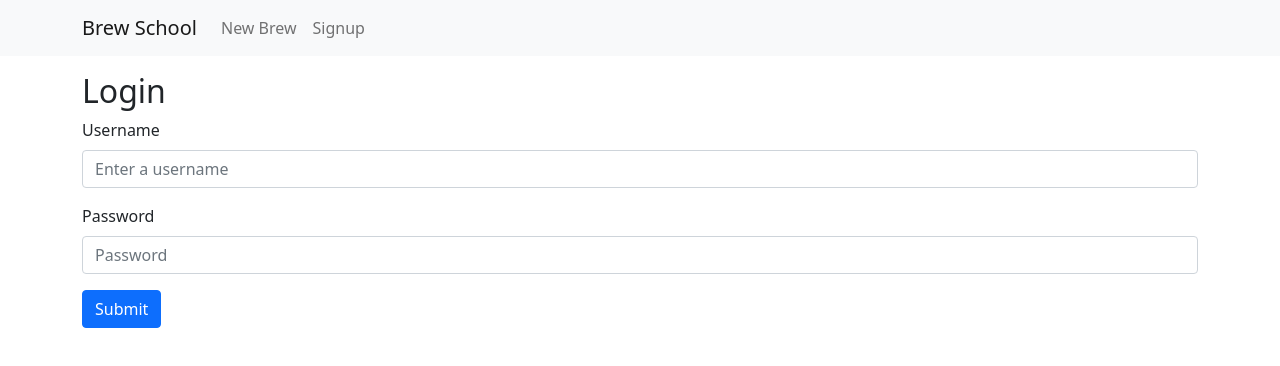
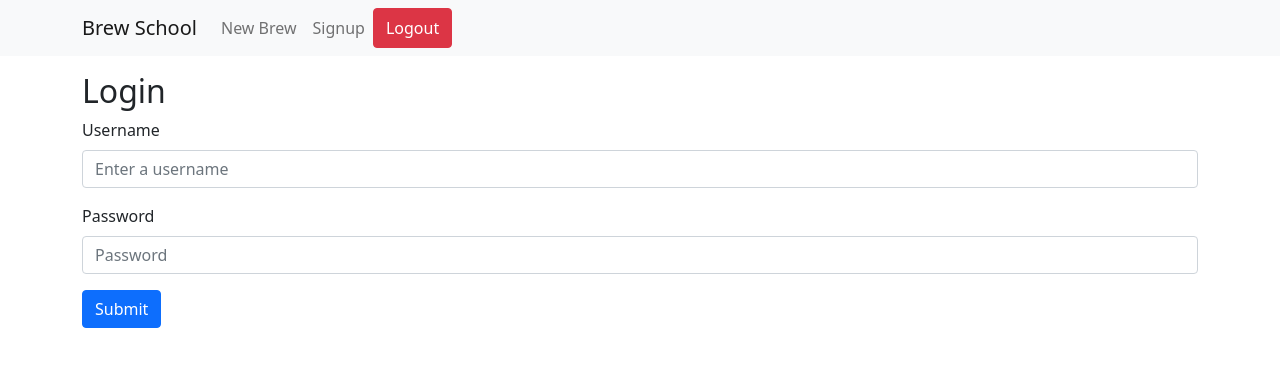
Before and after one commit to harrisongerst/brewSchool-frontend, a React (Create React App) app: page /login in a window 1280 px wide. Shown: the top 366 px of the page. Built offline with nearby package versions, Linux system fonts and the light colour scheme; no server answers.

Commit message:
implement logout button and functionality

```diff
--- a/src/components/Header.js
+++ b/src/components/Header.js
@@ -1,9 +1,18 @@
 import React from 'react';
 import { Link, NavLink } from 'react-router-dom';
-import { Container, Navbar, Nav } from 'react-bootstrap';
+import { Container, Navbar, Nav, Button } from 'react-bootstrap';
+import { useNavigate } from 'react-router';
 
 
 export default function Header(props) {
+
+  const navigate = useNavigate();
+
+  function logout(){
+    localStorage.removeItem("token")
+    navigate("/", {replace: true})
+  }
+
   return (
     <header>
       <Navbar bg="light" expand="lg">
@@ -14,6 +23,7 @@ export default function Header(props) {
       <Nav className="me-auto">
         <Nav.Link as={NavLink} to="/create">New Brew</Nav.Link>
         <Nav.Link as={NavLink} to="/signup">Signup</Nav.Link>
+        <Button variant="danger" onClick={logout}>Logout</Button>
       </Nav>
     </Navbar.Collapse>
   </Container>
```
